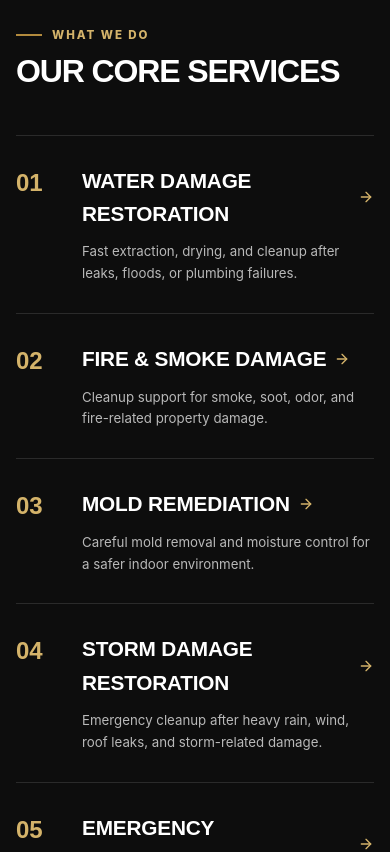
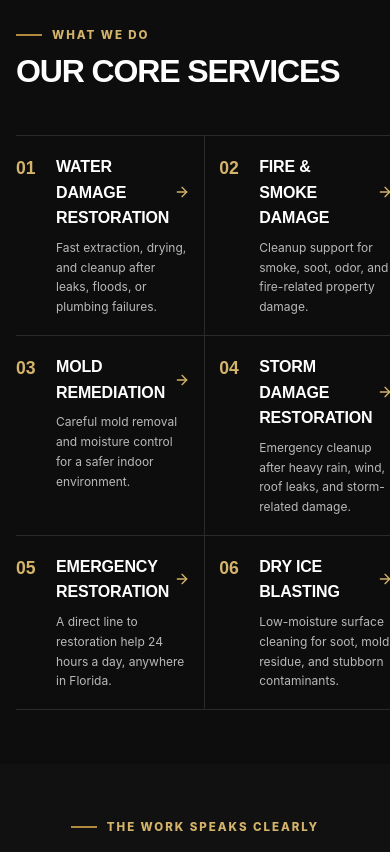
Before and after one commit to hpitino11/frontrunner, a React (Vite) app in the folder client/: page / in a window 390 px wide. Shown: the part 1160-2012 px from the top of the page. Built offline with nearby package versions, Linux system fonts and the light colour scheme.

Commit message:
Keep core services 2-column on mobile with tighter spacing

```diff
--- a/client/src/styles/globals.css
+++ b/client/src/styles/globals.css
@@ -500,11 +500,13 @@ p { color: var(--muted); }
   .why-choose-grid { grid-template-columns: 1fr; }
   .contact-form-card { padding: 22px 16px; }
   .contact-intro__map iframe { height: 220px; }
-  .core-services-list { grid-template-columns: 1fr; }
-  .core-service-item:nth-child(odd) { padding-right: 0; border-right: none; }
-  .core-service-item:nth-child(even) { padding-left: 0; }
-  .core-service-item:nth-last-child(-n+2) { border-bottom: none; }
-  .core-service-item:last-child { border-bottom: 1px solid var(--border); }
+  .core-services-list { grid-template-columns: 1fr 1fr; }
+  .core-service-item { gap: 12px; padding: 18px 0; }
+  .core-service-item:nth-child(odd) { padding-right: 14px; }
+  .core-service-item:nth-child(even) { padding-left: 14px; }
+  .core-service-item__num { font-size: 1.1rem; min-width: 28px; }
+  .core-service-item__title { font-size: 1rem; gap: 5px; margin-bottom: 7px; }
+  .core-service-item__body p { font-size: .75rem; }
   .why-choose-card { padding: 22px 18px; }
   .emergency-banner__copy span { font-size: .85rem; }
   .capability-grid article { min-height: 260px; }
```
